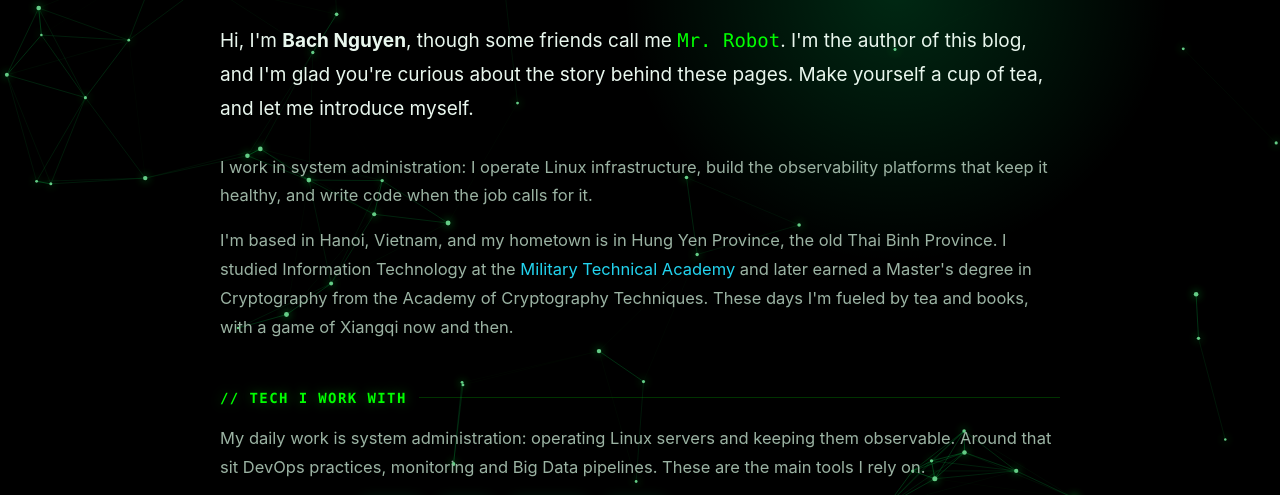
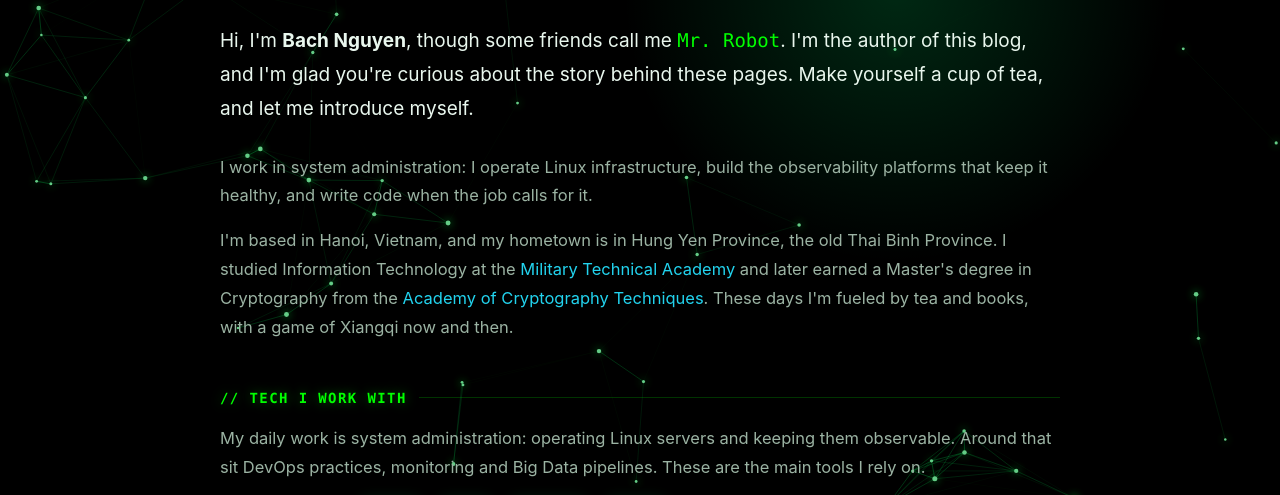
Before and after one commit to bachns/bachns.io.vn, an Astro site: page /about in a window 1280 px wide. Shown: the part 291-786 px from the top of the page. Built offline with nearby package versions, Linux system fonts and the light colour scheme; Astro itself is replaced by a stand-in of ours.

Commit message:
About: link the Academy of Cryptography Techniques
Co-Authored-By: Claude Sonnet 5.5 <noreply@anthropic.com>

```diff
--- a/src/pages/about.astro
+++ b/src/pages/about.astro
@@ -18,7 +18,7 @@ const jsonLd = {
   jobTitle: 'Systems Administrator',
   alumniOf: [
     { '@type': 'CollegeOrUniversity', name: 'Military Technical Academy', url: 'https://mta.edu.vn/' },
-    { '@type': 'CollegeOrUniversity', name: 'Academy of Cryptography Techniques' },
+    { '@type': 'CollegeOrUniversity', name: 'Academy of Cryptography Techniques', url: 'https://actvn.edu.vn/' },
   ],
   knowsAbout: ['Linux', 'System Administration', 'Bash', 'Ansible', 'Nginx', 'Docker', 'Kubernetes', 'Helm', 'DevOps', 'CI/CD', 'Observability', 'Monitoring', 'Prometheus', 'Alertmanager', 'Grafana', 'Grafana Loki', 'ELK Stack', 'OpenTelemetry', 'Apache Kafka', 'ClickHouse', 'PostgreSQL', 'MySQL', 'Redis', 'Big Data', 'Data Warehouse', 'Python'],
 };
@@ -48,7 +48,7 @@ const jsonLd = {
     <p class="about-text">
       I'm based in Hanoi, Vietnam, and my hometown is in Hung Yen Province, the old Thai Binh Province.
       I studied Information Technology at the <a href="https://mta.edu.vn/">Military Technical Academy</a>
-      and later earned a Master's degree in Cryptography from the Academy of Cryptography Techniques.
+      and later earned a Master's degree in Cryptography from the <a href="https://actvn.edu.vn/">Academy of Cryptography Techniques</a>.
       These days I'm fueled by tea and books, with a game of Xiangqi now and then.
     </p>
 
@@ -110,7 +110,7 @@ const jsonLd = {
         <span class="tl-tag">Master's degree</span>
         <h3>From systems to ciphers</h3>
         <p>Later I went on to earn a <strong>Master's degree in Cryptography</strong> from the
-        <strong>Academy of Cryptography Techniques</strong>, part of the
+        <a href="https://actvn.edu.vn/"><strong>Academy of Cryptography Techniques</strong></a>, part of the
         <strong>Government Cipher Committee</strong>. It gave me a solid foundation in cryptography,
         and it is one of the reasons the subject has a place on this blog.</p>
       </li>
```
